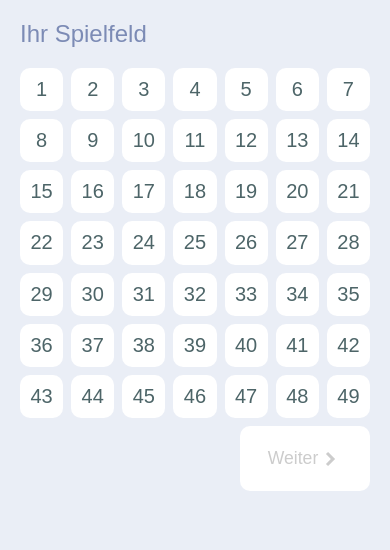
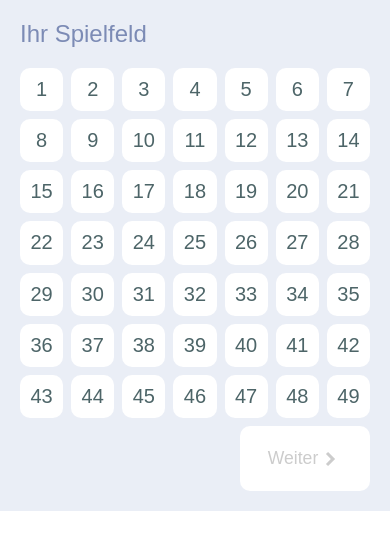
Before and after one commit to zunkelty/neoskop-lotto-soenke, a React (Create React App) app: page / in a window 390 px wide. Shown: the top 550 px of the page. Built offline with nearby package versions, Linux system fonts and the light colour scheme.

Commit message:
Improved responsiveness

```diff
--- a/src/index.scss
+++ b/src/index.scss
@@ -1,6 +1,6 @@
 .app {
   width: 100vw;
-  height: 100vh;
+  max-height: 100vh;
 
   margin: auto 0;
   padding: 0;
```
